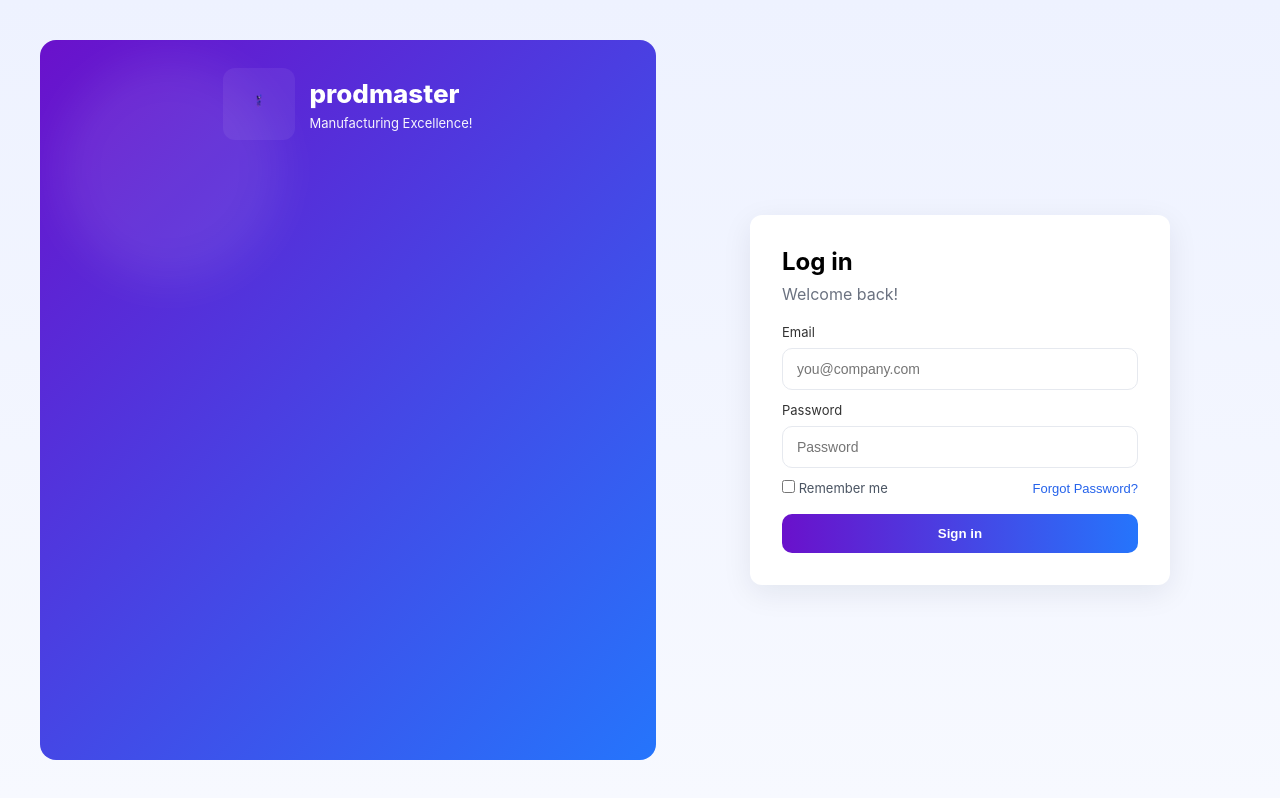
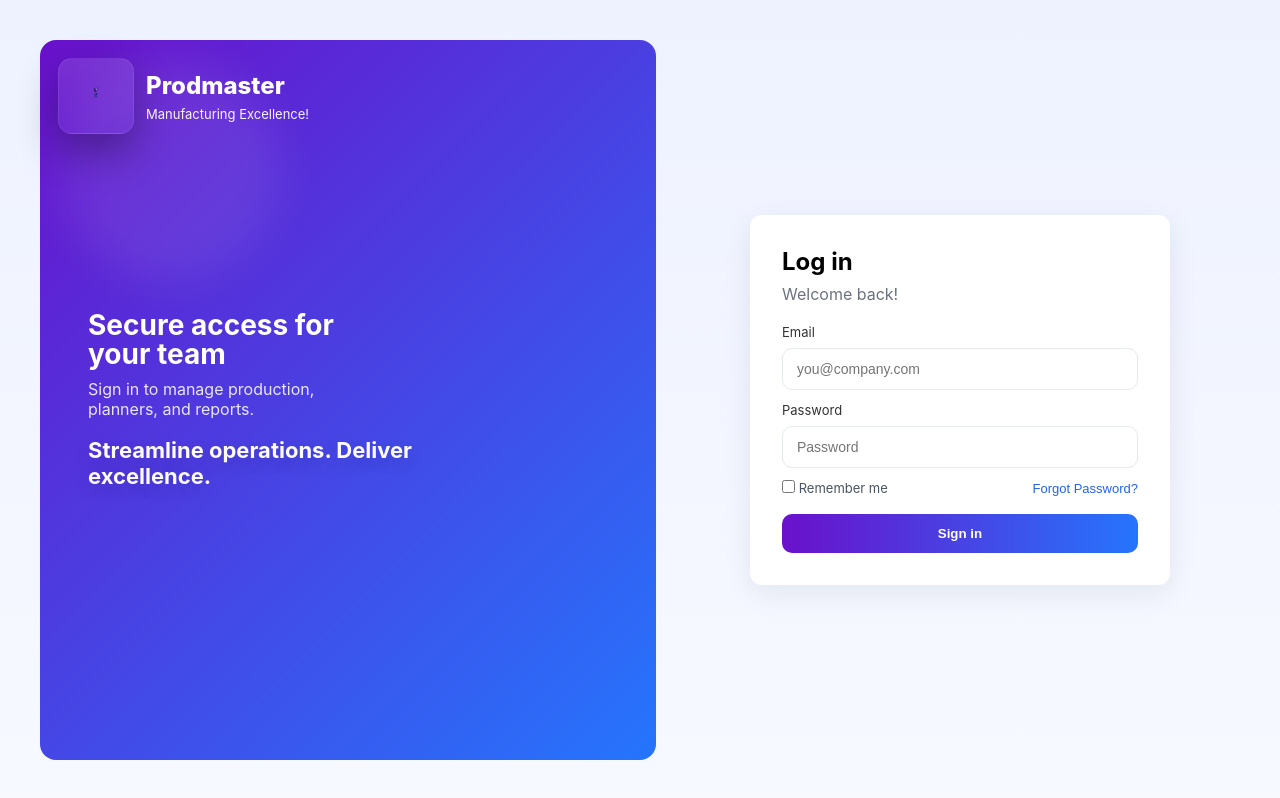
Before and after one commit to Shobhit0119/prod-new, an Angular app: page / in a window 1280 px wide. Built offline with nearby package versions, Linux system fonts and the light colour scheme.

Commit message:
chore(login): improve left brand - add punch line and boost logo visibility

```diff
--- a/src/app/login/login.component.css
+++ b/src/app/login/login.component.css
@@ -18,8 +18,9 @@
   padding: 28px;
   position: relative;
   display: flex;
+  flex-direction: column;
+  justify-content: center; /* center content vertically */
   align-items: flex-start;
-  justify-content: center;
 }
 
 /* Glow effect */
@@ -41,24 +42,25 @@
   align-items: center;
   z-index: 1;
 }
-.logo {
-  width: 72px;
-  height: 72px;
-  object-fit: contain;
-  border-radius: 12px;
-  background: rgba(255,255,255,0.06);
-  padding: 6px;
-}
+.top-left-brand { position: absolute; top: 18px; left: 18px; display:flex; gap:12px; align-items:center; z-index:40; }
+.logo { width: 76px; height: 76px; object-fit:contain; border-radius:14px; background: linear-gradient(180deg, rgba(255,255,255,0.12), rgba(255,255,255,0.04)); padding:8px; box-shadow: 0 18px 40px rgba(0,0,0,0.32); border: 1px solid rgba(255,255,255,0.08); }
 .brand .name {
   font-weight: 800;
-  font-size: 26px;
-  text-transform: lowercase;
+  font-size: 24px;
+  text-transform: none;
 }
 .brand .slogan {
   font-size: 13px;
   opacity: 0.95;
   margin-top: 6px;
 }
+
+.left-hero { display:flex; flex-direction:column; align-items:flex-start; justify-content:center; text-align:left; max-width:320px; padding-left:20px; }
+.left-hero h2 { margin: 0; font-size: 28px; font-weight:700; line-height:1.05; }
+.left-hero .lead { margin-top:10px; color: rgba(255,255,255,0.92); opacity:0.95; }
+
+.left-punch { margin-top: 18px; max-width: 420px; padding-left:20px; }
+.left-punch h3 { margin:0; font-size: 22px; font-weight:700; color: rgba(255,255,255,0.98); text-shadow: 0 6px 18px rgba(31,41,55,0.15); }
 
 /* Right column - form */
 .right {
--- a/src/app/login/login.component.html
+++ b/src/app/login/login.component.html
@@ -1,13 +1,26 @@
 <div class="page">
   <!-- Left branding column -->
   <aside class="left">
-    <div class="logo-wrap">
-      <img src="/assets/logo.png" alt="Prodmaster logo" class="logo" />
+    <!-- Top-left brand (logo + name) -->
+    <div class="top-left-brand">
+      <img src="assets/logo.png" alt="Prodmaster logo" class="logo" />
       <div class="brand">
-        <div class="name">prodmaster</div>
+        <div class="name">Prodmaster</div>
         <div class="slogan">Manufacturing Excellence!</div>
       </div>
     </div>
+
+    <!-- Centered heading/hero on the left for better UI balance -->
+    <div class="left-hero">
+      <h2>Secure access for your team</h2>
+      <p class="lead">Sign in to manage production, planners, and reports.</p>
+    </div>
+
+    <!-- Middle punch line for emphasis -->
+    <div class="left-punch">
+      <h3>Streamline operations. Deliver excellence.</h3>
+    </div>
+
     <div class="left-decor"><div class="glow"></div></div>
   </aside>
 
```
